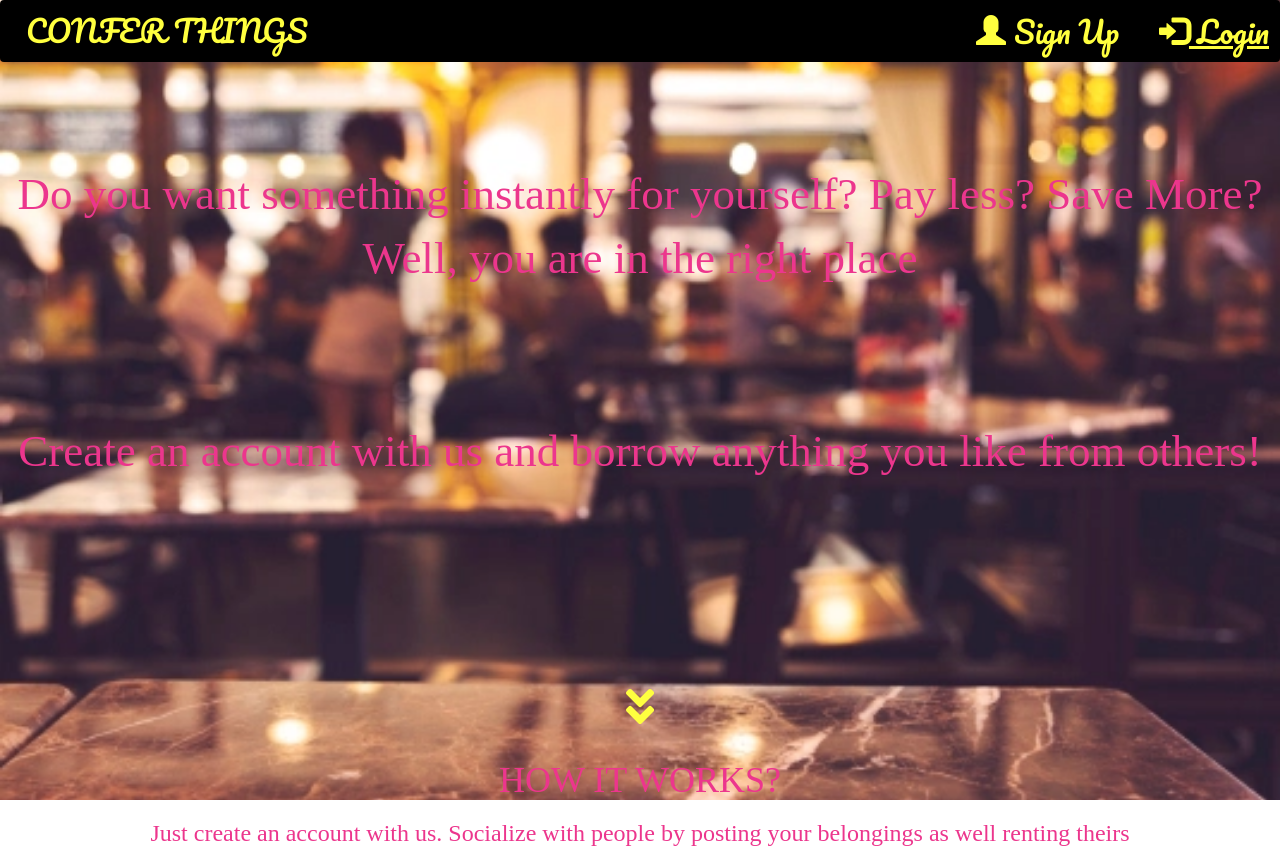
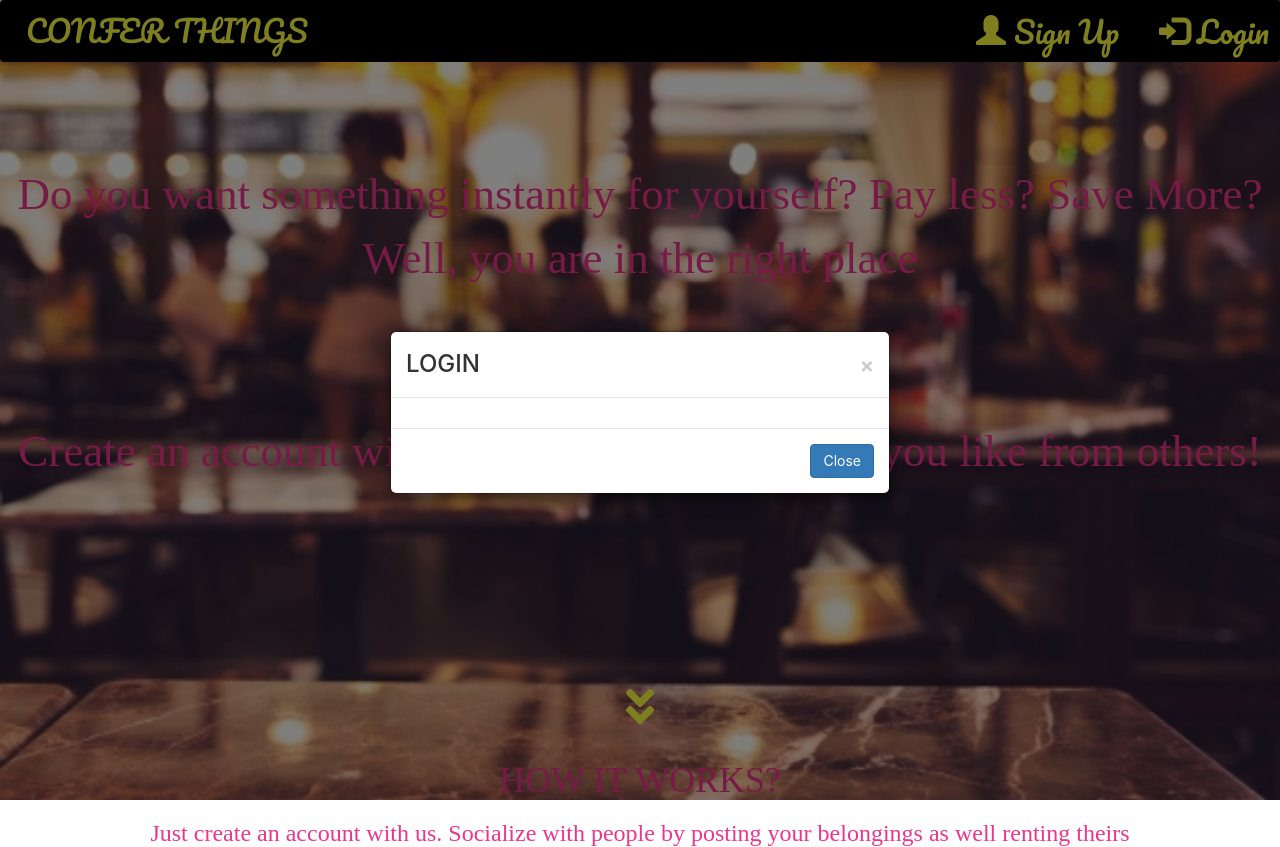
Before and after one commit to Mahi-Mani/ConferThings, a React (Create React App) app in the folder client/: page / in a window 1280 px wide. Both pictures are taken after a click on the link "Login". Built offline with nearby package versions, Linux system fonts and the light colour scheme; what react-animations would draw is missing.

Commit message:
Implemented dynamic modal

```diff
--- a/client/src/components/Form/index.js
+++ b/client/src/components/Form/index.js
@@ -79,7 +79,7 @@ class Form extends Component {
                         value={this.state.password}
                         onChange={this.handleInputChange} />
                 </div>
-                <button type="submit" class="btn btn-primary"
+                <button type="submit" className="btn btn-primary"
                     onClick={this.handleSignUp}>CREATE</button>
             </form>
         );
--- a/client/src/components/Modal/index.js
+++ b/client/src/components/Modal/index.js
@@ -1,9 +1,11 @@
 import React from "react";
 import Form from "../Form";
 
-function Modal({ id }) {
+function Modal({ id, login, signUp }) {
     return (
-        <div className="modal fade" id={id} tabindex="-1" role="dialog" aria-hidden="true">
+        <>
+            {signUp ?
+                <div className="modal fade" id={id} tabIndex="-1" role="dialog" aria-hidden="true">
                     <div className="modal-dialog modal-dialog-centered" role="document">
                         <div className="modal-content">
                             <div className="modal-header">
@@ -21,6 +23,27 @@ function Modal({ id }) {
                         </div>
                     </div>
                 </div>
+                :
+                <div className="modal fade" id={id} tabIndex="-1" role="dialog" aria-hidden="true">
+                    <div className="modal-dialog modal-dialog-centered" role="document">
+                        <div className="modal-content">
+                            <div className="modal-header">
+                                <h3 className="modal-title" id="exampleModalLongTitle">LOGIN</h3>
+                                <button type="button" className="close" data-dismiss="modal" aria-label="Close">
+                                    <span aria-hidden="true">&times;</span>
+                                </button>
+                            </div>
+                            <div className="modal-body">
+                                {/* <Form /> */}
+                            </div>
+                            <div className="modal-footer">
+                                <button type="button" className="btn btn-primary" data-dismiss="modal">Close</button>
+                            </div>
+                        </div>
+                    </div>
+                </div>
+            }
+        </>
     );
 };
 
--- a/client/src/components/Navbar/index.js
+++ b/client/src/components/Navbar/index.js
@@ -2,6 +2,26 @@ import React, { Component } from "react";
 import Modal from "../Modal";
 
 class Navbar extends Component {
+    state = {
+        signUp: false,
+        login: false
+    }
+
+    handleSignUp = (event) => {
+        event.preventDefault();
+        this.setState({
+            signUp: true,
+            login: false
+        });
+    }
+
+    handleLogin = (event) => {
+        event.preventDefault();
+        this.setState({
+            login: true,
+            signUp: false
+        });
+    }
 
     render() {
         const navStyle = {
@@ -29,13 +49,17 @@ class Navbar extends Component {
                     <ul className="navbar-nav ml-auto">
                         <li className="nav-item mr-3">
                             <a style={headingStyle}
+                                onClick={(e) => this.handleSignUp(e)}
                                 data-toggle="modal"
                                 data-target="#exampleModalCenter"><span className="glyphicon glyphicon-user"
                                 ></span> Sign Up</a>
                         </li>
                         <li className="nav-item ml-5">
-                            <a href="#" style={headingStyle}><span className="glyphicon glyphicon-log-in"
-                            ></span> Login</a>
+                            <a style={headingStyle}
+                                onClick={(e) => this.handleLogin(e)}
+                                data-toggle="modal"
+                                data-target="#exampleModalCenter"><span className="glyphicon glyphicon-log-in"
+                                ></span> Login</a>
                         </li>
                         {/* <li className="nav-item">
                              Your Things
@@ -47,6 +71,8 @@ class Navbar extends Component {
                 </nav>
                 <Modal
                     id={"exampleModalCenter"}
+                    login={this.state.login}
+                    signUp={this.state.signUp}
                 />
             </div>
         )
```
Lines whose indentation alone changed are shown as unchanged.
